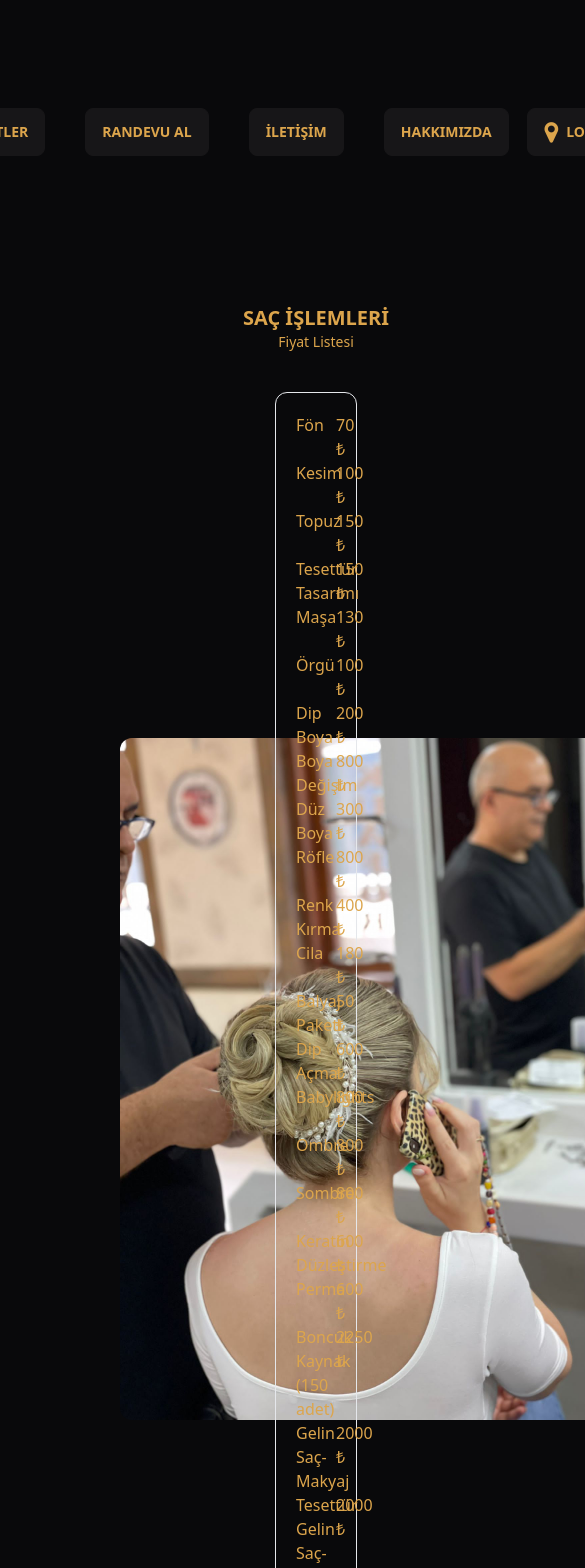
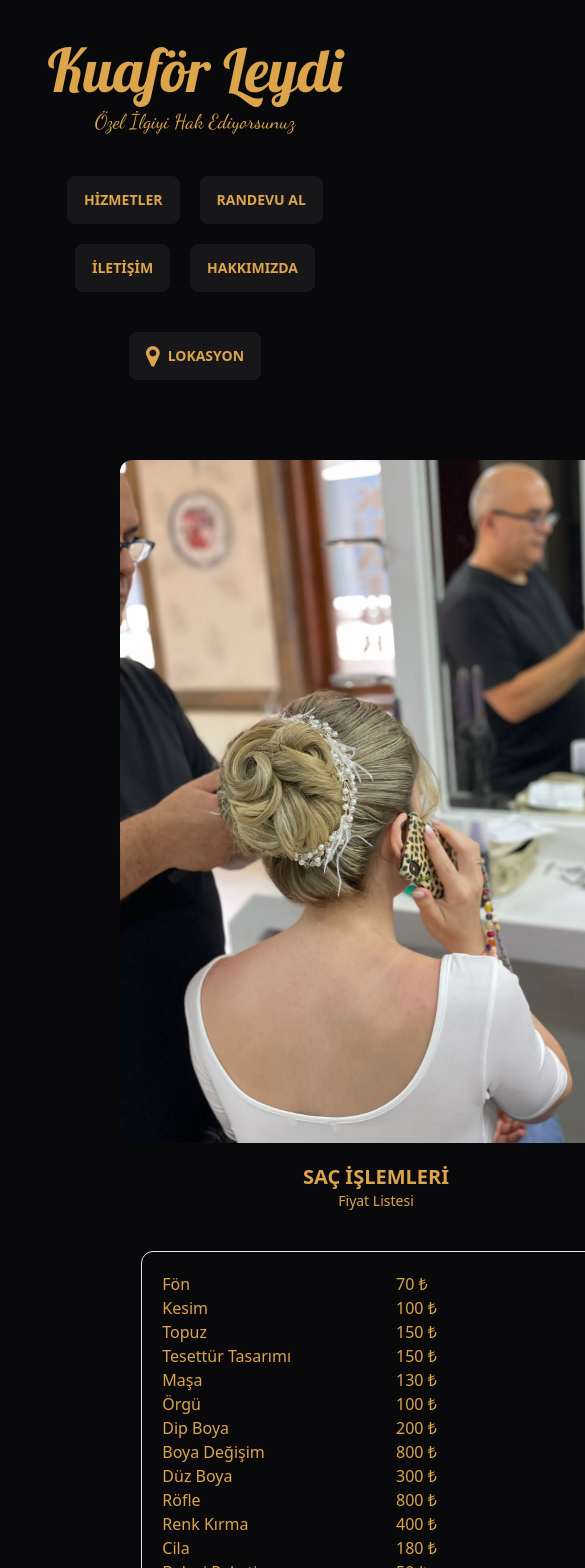
Before and after one commit to ErcouldnT/leydikuafor, a SvelteKit app: page /hizmetler in a window 390 px wide. Shown: the top 1568 px of the page, 585 px wide, since content can reach past the window. Built offline with nearby package versions, Linux system fonts and the light colour scheme.

Commit message:
Mobile support

```diff
--- a/src/routes/+layout.svelte
+++ b/src/routes/+layout.svelte
@@ -8,7 +8,7 @@
 </svelte:head>
 
 <header class="p-10">
-	<div class="flex flex-row justify-center items-center gap-10">
+	<div class="flex lg:flex-row flex-col justify-center items-center gap-10">
 		<div class="flex justify-center items-center gap-2">
 			<div>
 				<!-- lg:-ml-40 -->
@@ -19,7 +19,7 @@
 			</div>
 			<!-- <i class="text-2xl fa fa-scissors" aria-hidden="true" /> -->
 		</div>
-		<div class="flex flex-row gap-10">
+		<div class="flex flex-wrap gap-5 lg:gap-10 justify-center items-center">
 			<a href="/hizmetler" class="btn">Hizmetler</a>
 			<a href="whatsapp://send?phone=905426873959" target="_blank" class="btn">Randevu Al</a>
 			<a href="/iletisim" class="btn">İletişim</a>
--- a/src/routes/+page.svelte
+++ b/src/routes/+page.svelte
@@ -1,7 +1,7 @@
 <script>
 </script>
 
-<main class="grid grid-cols-4 gap-1">
+<main class="grid lg:grid-cols-4 gap-1">
 	<img class="h-full aspect-auto hover:opacity-70" src="/images/sombre.jpg" alt="Ombre" />
 	<img class="h-full aspect-auto hover:opacity-70" src="/images/gelin4.jpg" alt="Ombre" />
 	<img class="h-full aspect-auto hover:opacity-70" src="/images/ombre.jpg" alt="Ombre" />
--- a/src/routes/hakkimizda/+page.svelte
+++ b/src/routes/hakkimizda/+page.svelte
@@ -1,5 +1,5 @@
 <main>
-	<div class="grid grid-cols-2 p-10">
+	<div class="grid lg:grid-cols-2 p-10">
 		<div class="m-auto p-10">
 			<div class="text-2xl font-bold pb-5">Kazım Cömert Kimdir?</div>
 			<div class="border rounded-xl p-5">
--- a/src/routes/hizmetler/+page.svelte
+++ b/src/routes/hizmetler/+page.svelte
@@ -7,8 +7,8 @@
 <main>
 	<div class="grid grid-cols-1 gap-10 p-10">
 		{#each hizmetler as hizmet}
-			<div class="grid grid-cols-2 m-auto items-center">
-				<div class="px-20 {hizmet.fotoYön === 'sağ' && 'order-last'}">
+			<div class="grid lg:grid-cols-2 m-auto items-center gap-5">
+				<div class="px-20 {hizmet.fotoYön === 'sağ' && 'lg:order-last'} order-first">
 					<img class="rounded-xl max-w-lg" src={hizmet.foto} alt="Foto" />
 				</div>
 				<div class="m-auto">
--- a/src/routes/iletisim/+page.svelte
+++ b/src/routes/iletisim/+page.svelte
@@ -15,7 +15,7 @@
 	</div>
 </div>
 
-<main class="grid grid-cols-4 gap-1">
+<main class="grid lg:grid-cols-4 lg:gap-1 gap-4">
 	<img class="h-full aspect-auto hover:opacity-70" src="/images/dukkan.jpg" alt="Ombre" />
 	<img class="h-full aspect-auto hover:opacity-70" src="/images/dukkan2.jpg" alt="Ombre" />
 	<img class="h-full aspect-auto hover:opacity-70" src="/images/dukkan3.jpg" alt="Ombre" />
```
Also changed, not shown: static/favicon.png.
